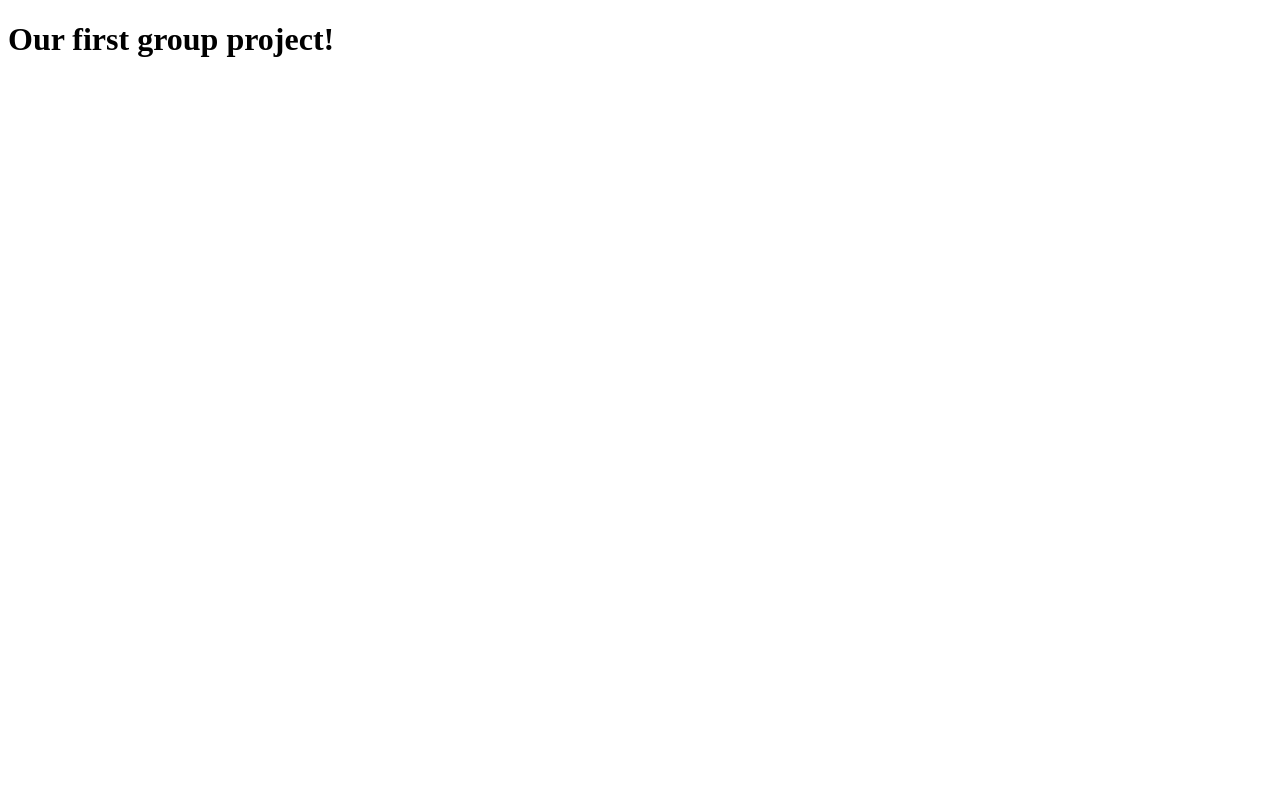
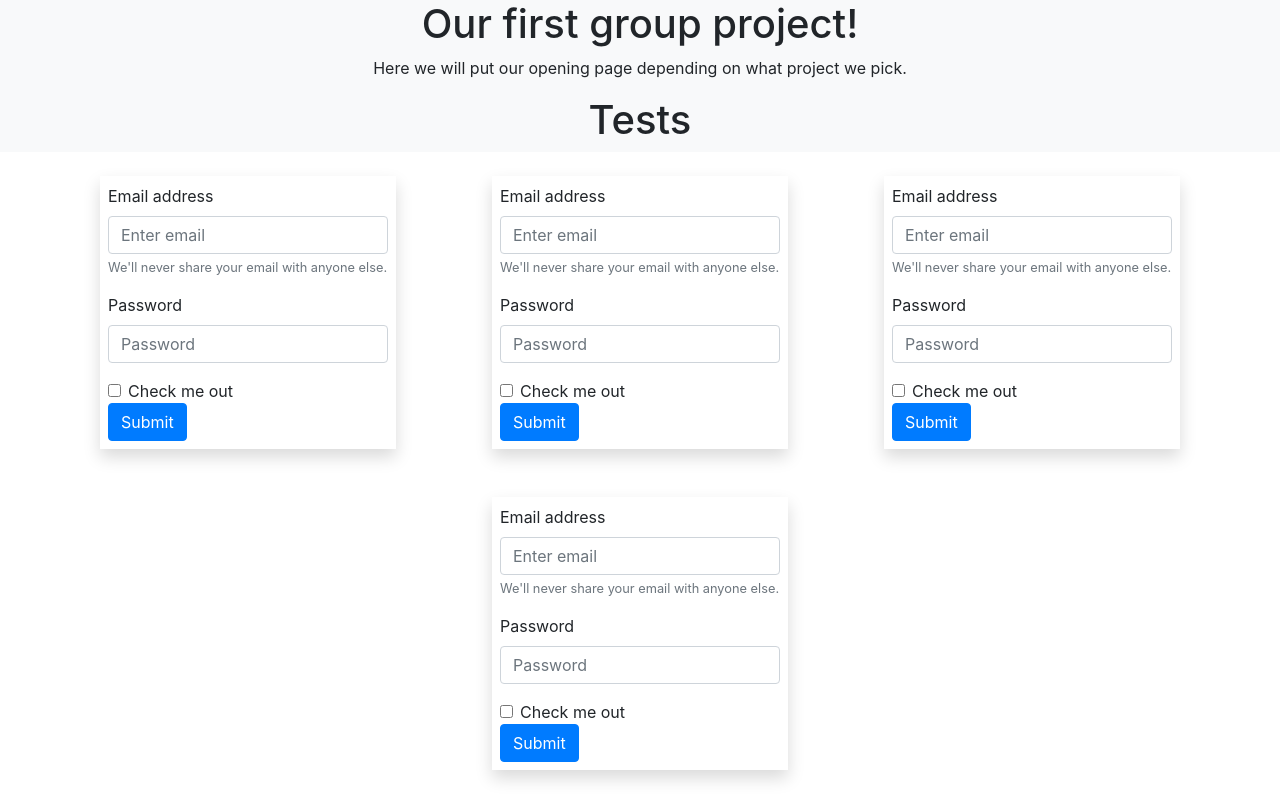
Before and after one commit to studygroupbootcamp/FirstProject, a website: page Front End/index.html in a window 1280 px wide. Drawn offline with nearby package versions, Linux system fonts and the light colour scheme.

Commit message:
created some skeleton

```diff
--- a/Front End/index.html
+++ b/Front End/index.html
@@ -1,12 +1,118 @@
 <!DOCTYPE html>
 <html lang="en">
+
 <head>
     <meta charset="UTF-8">
     <meta name="viewport" content="width=device-width, initial-scale=1.0">
     <meta http-equiv="X-UA-Compatible" content="ie=edge">
+    <link rel="stylesheet" href="https://stackpath.bootstrapcdn.com/bootstrap/4.3.1/css/bootstrap.min.css"
+        integrity="sha384-ggOyR0iXCbMQv3Xipma34MD+dH/1fQ784/j6cY/iJTQUOhcWr7x9JvoRxT2MZw1T" crossorigin="anonymous">
+    <link rel="stylesheet" type="text/css" href="./css/index.css">
     <title>Document</title>
 </head>
+
 <body>
-    <h1>Our first group project!</h1>
+
+
+    <div class="d-flex flex-column text-center bg-light">
+
+        <h1 class="">Our first group project!</h1>
+
+        <p class="">Here we will put our opening page depending on what project we pick.</p>
+
+        <h1 class="">Tests</h1>
+
+    </div>
+
+    <div class='d-flex flex-row justify-content-center flex-wrap pl-5 pr-5'>
+        <form class="w-25 align-self-center mt-4 mb-4 shadow p-2 ml-5 mr-5">
+            <div class="form-group">
+                <label for="exampleInputEmail1">Email address</label>
+                <input type="email" class="form-control" id="exampleInputEmail1" aria-describedby="emailHelp"
+                    placeholder="Enter email">
+                <small id="emailHelp" class="form-text text-muted">We'll never share your email with anyone
+                    else.</small>
+            </div>
+            <div class="form-group">
+                <label for="exampleInputPassword1">Password</label>
+                <input type="password" class="form-control" id="exampleInputPassword1" placeholder="Password">
+            </div>
+            <div class="form-check">
+                <input type="checkbox" class="form-check-input" id="exampleCheck1">
+                <label class="form-check-label" for="exampleCheck1">Check me out</label>
+            </div>
+            <button type="submit" class="btn btn-primary">Submit</button>
+        </form>
+
+        <form class="w-25 align-self-center mt-4 mb-4 shadow p-2 ml-5 mr-5">
+            <div class="form-group">
+                <label for="exampleInputEmail1">Email address</label>
+                <input type="email" class="form-control" id="exampleInputEmail1" aria-describedby="emailHelp"
+                    placeholder="Enter email">
+                <small id="emailHelp" class="form-text text-muted">We'll never share your email with anyone
+                    else.</small>
+            </div>
+            <div class="form-group">
+                <label for="exampleInputPassword1">Password</label>
+                <input type="password" class="form-control" id="exampleInputPassword1" placeholder="Password">
+            </div>
+            <div class="form-check">
+                <input type="checkbox" class="form-check-input" id="exampleCheck1">
+                <label class="form-check-label" for="exampleCheck1">Check me out</label>
+            </div>
+            <button type="submit" class="btn btn-primary">Submit</button>
+        </form>
+
+        <form class="w-25 align-self-center mt-4 mb-4 shadow p-2 ml-5 mr-5">
+            <div class="form-group">
+                <label for="exampleInputEmail1">Email address</label>
+                <input type="email" class="form-control" id="exampleInputEmail1" aria-describedby="emailHelp"
+                    placeholder="Enter email">
+                <small id="emailHelp" class="form-text text-muted">We'll never share your email with anyone
+                    else.</small>
+            </div>
+            <div class="form-group">
+                <label for="exampleInputPassword1">Password</label>
+                <input type="password" class="form-control" id="exampleInputPassword1" placeholder="Password">
+            </div>
+            <div class="form-check">
+                <input type="checkbox" class="form-check-input" id="exampleCheck1">
+                <label class="form-check-label" for="exampleCheck1">Check me out</label>
+            </div>
+            <button type="submit" class="btn btn-primary">Submit</button>
+        </form>
+
+        <form class="w-25 align-self-center mt-4 mb-4 shadow p-2 ml-5 mr-5">
+            <div class="form-group">
+                <label for="exampleInputEmail1">Email address</label>
+                <input type="email" class="form-control" id="exampleInputEmail1" aria-describedby="emailHelp"
+                    placeholder="Enter email">
+                <small id="emailHelp" class="form-text text-muted">We'll never share your email with anyone
+                    else.</small>
+            </div>
+            <div class="form-group">
+                <label for="exampleInputPassword1">Password</label>
+                <input type="password" class="form-control" id="exampleInputPassword1" placeholder="Password">
+            </div>
+            <div class="form-check">
+                <input type="checkbox" class="form-check-input" id="exampleCheck1">
+                <label class="form-check-label" for="exampleCheck1">Check me out</label>
+            </div>
+            <button type="submit" class="btn btn-primary">Submit</button>
+        </form>
+    </div>
+
+
+    <script src="./scripts/index.js"></script>
+    <script src="https://code.jquery.com/jquery-3.3.1.slim.min.js"
+        integrity="sha384-q8i/X+965DzO0rT7abK41JStQIAqVgRVzpbzo5smXKp4YfRvH+8abtTE1Pi6jizo"
+        crossorigin="anonymous"></script>
+    <script src="https://cdnjs.cloudflare.com/ajax/libs/popper.js/1.14.7/umd/popper.min.js"
+        integrity="sha384-UO2eT0CpHqdSJQ6hJty5KVphtPhzWj9WO1clHTMGa3JDZwrnQq4sF86dIHNDz0W1"
+        crossorigin="anonymous"></script>
+    <script src="https://stackpath.bootstrapcdn.com/bootstrap/4.3.1/js/bootstrap.min.js"
+        integrity="sha384-JjSmVgyd0p3pXB1rRibZUAYoIIy6OrQ6VrjIEaFf/nJGzIxFDsf4x0xIM+B07jRM"
+        crossorigin="anonymous"></script>
 </body>
+
 </html>
```
Also changed, not shown: Back End/Server.js (+19 -0 lines), Back End/routes/dbcommandsOne/index.js (added, +10 -0 lines), Back End/routes/index.js (added, +7 -0 lines), package.json (added, +22 -0 lines), Back End/routes/dbcommandsOne/create.js (added), Back End/routes/dbcommandsOne/delete.js (added), Back End/routes/dbcommandsOne/retrieve.js (added), Back End/routes/dbcommandsOne/update.js (added), Front End/css/index.css (added), Front End/scripts/index.js (added), 1 other file.
